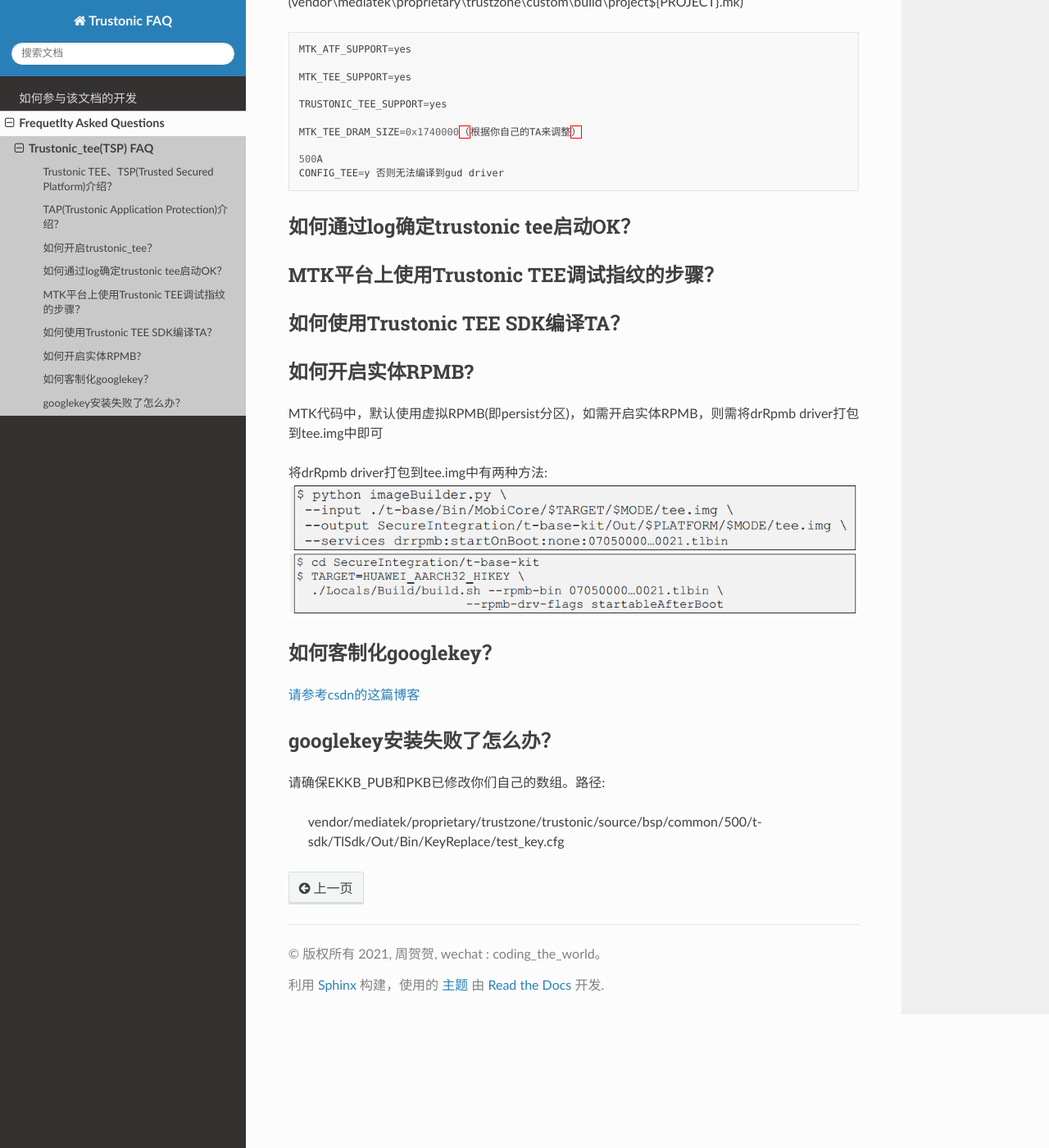
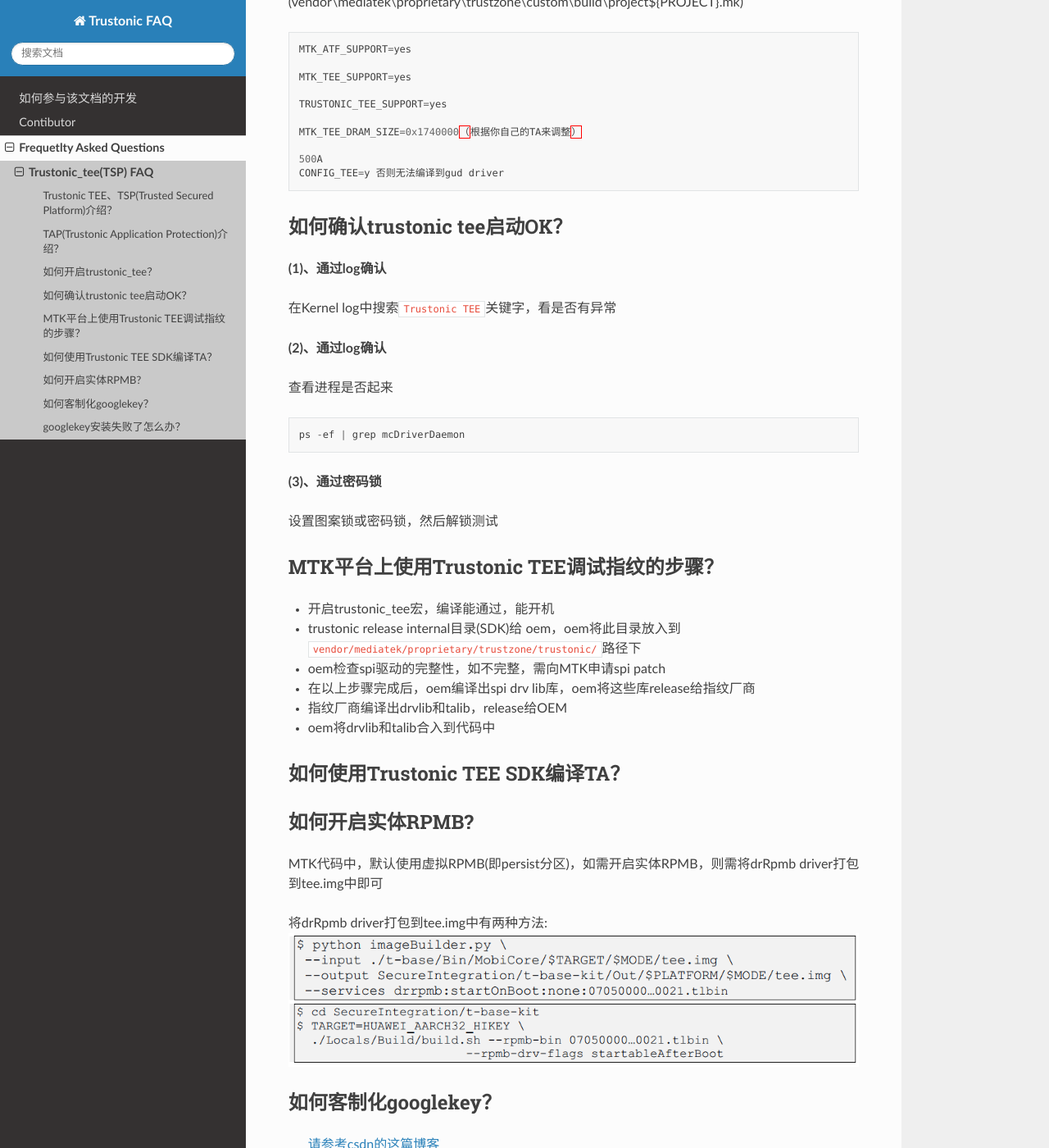
Before and after one commit to baronZhou/FAQ_TT, a Sphinx documentation site: the page built from source/faq/tsp_faq.md, in a window 1280 px wide and 1400 px high, scrolled down 1396 px. Shown: the whole window at 82% size. Built offline with Sphinx 7.4.7 and the Read the Docs theme 2.0.0, drawn with Linux system fonts in a browser that asks for light colours; some of the changed text lies outside the part shown.

Commit message:
upload 0512

````diff
--- a/source/faq/tsp_faq.md
+++ b/source/faq/tsp_faq.md
@@ -3,11 +3,11 @@
 
 #### Trustonic TEE、TSP(Trusted Secured Platform)介绍？
 
-[点击此处-Trustonic Trusted Execution Environment - youtube视频](https://www.youtube.com/watch?v=K7M63z0vCm0)
+> [点击此处-Trustonic Trusted Execution Environment - youtube视频](https://www.youtube.com/watch?v=K7M63z0vCm0)
 
 #### TAP(Trustonic Application Protection)介绍？
 
-[点击此处-Trustonic Application Protection (TAP) Overview - youtube视频](https://www.youtube.com/watch?v=Zh7jpH96wQ8&t=79s)
+> [点击此处-Trustonic Application Protection (TAP) Overview - youtube视频](https://www.youtube.com/watch?v=Zh7jpH96wQ8&t=79s)
 
 #### 如何开启trustonic_tee？
 
@@ -73,9 +73,33 @@
 CONFIG_TEE=y 否则无法编译到gud driver
 ```
 
-#### 如何通过log确定trustonic tee启动OK？
+#### 如何确认trustonic tee启动OK？
+
+**(1)、通过log确认**
+
+在Kernel log中搜索`Trustonic TEE`关键字，看是否有异常
+
+
+**(2)、通过log确认**
+
+查看进程是否起来
+```c
+ps -ef | grep mcDriverDaemon
+```
+
+**(3)、通过密码锁**
+
+设置图案锁或密码锁，然后解锁测试
+
 
 #### MTK平台上使用Trustonic TEE调试指纹的步骤？
+
+- 开启trustonic_tee宏，编译能通过，能开机<br>
+- trustonic release internal目录(SDK)给 oem，oem将此目录放入到`vendor/mediatek/proprietary/trustzone/trustonic/`路径下<br>
+- oem检查spi驱动的完整性，如不完整，需向MTK申请spi patch<br>
+- 在以上步骤完成后，oem编译出spi drv lib库，oem将这些库release给指纹厂商<br>
+- 指纹厂商编译出drvlib和talib，release给OEM<br>
+- oem将drvlib和talib合入到代码中<br>
 
 #### 如何使用Trustonic TEE SDK编译TA？
 
@@ -89,9 +113,12 @@
 
 #### 如何客制化googlekey？
 
-[请参考csdn的这篇博客](https://blog.csdn.net/weixin_42135087/article/details/106761192)
+> [请参考csdn的这篇博客](https://blog.csdn.net/weixin_42135087/article/details/106761192)
 
 #### googlekey安装失败了怎么办？
 
-请确保EKKB_PUB和PKB已修改你们自己的数组。路径:
-> vendor/mediatek/proprietary/trustzone/trustonic/source/bsp/common/500/t-sdk/TlSdk/Out/Bin/KeyReplace/test_key.cfg
+请确保`test_key.cfg`文件中的`EKKB_PUB`和`PKB`的数组已替换成你们自己的了
+```c
+(vendor/mediatek/proprietary/trustzone/trustonic/source/bsp/common/500/t-sdk/TlSdk/Out/Bin/KeyReplace/test_key.cfg)
+
+```
--- a/source/index.rst
+++ b/source/index.rst
@@ -8,7 +8,9 @@
 .. toctree::
    :maxdepth: 1
 
-   faq/how_to_participation
+   how_to_participation
+
+   Contibutor
 
 .. toctree::
    :maxdepth: 3
````
Also changed, not shown: README.md (+30 -7 lines), source/Contibutor.md (added, +5 -0 lines), source/how_to_participation.md (renamed from source/faq/how_to_participation.md, +5 -7 lines).
